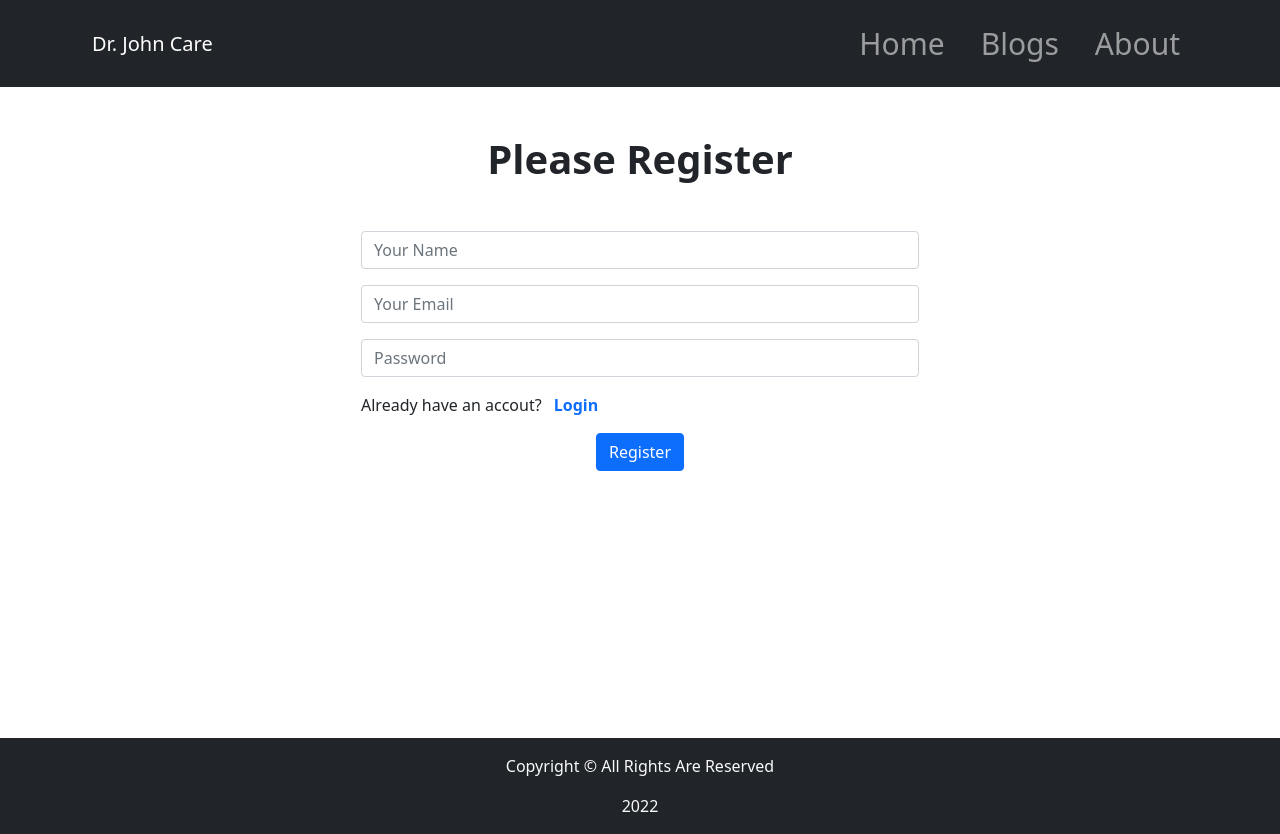
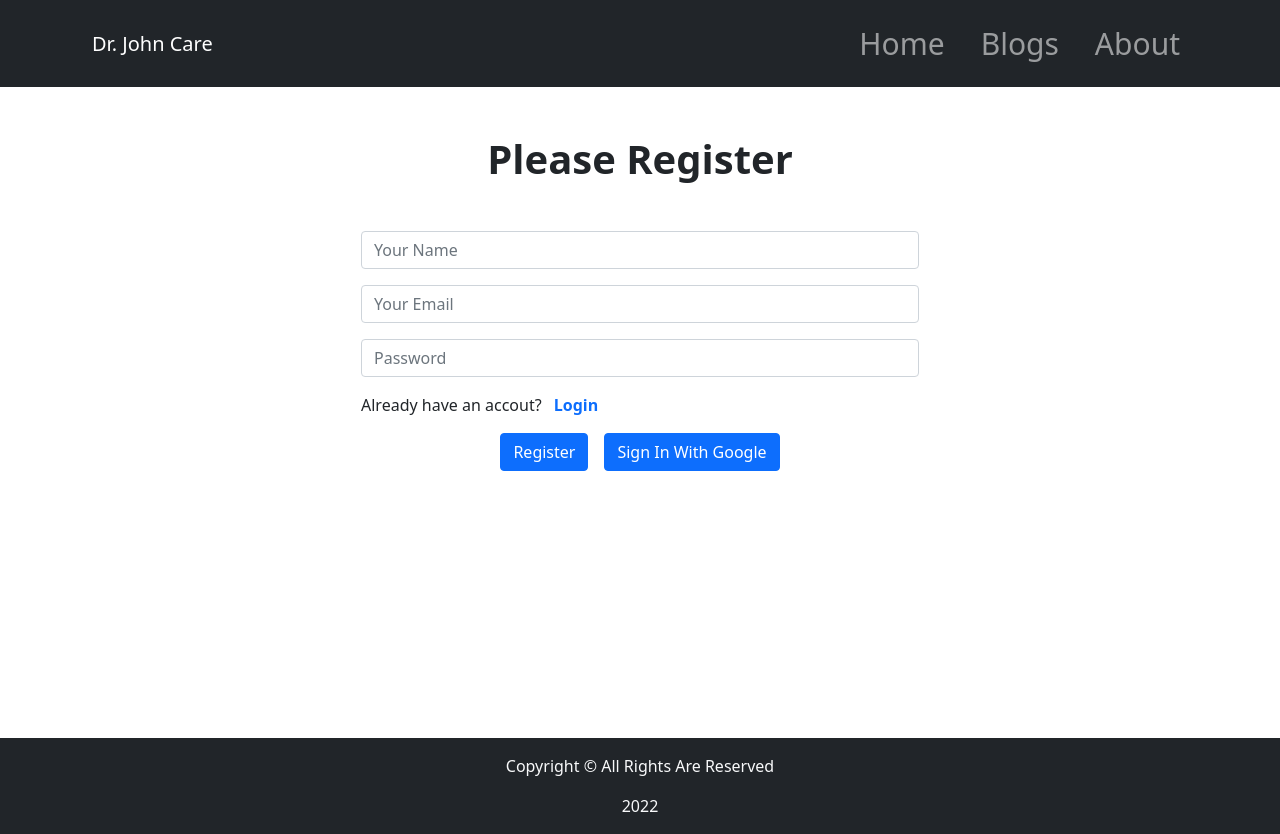
Before and after one commit to coderrakibul/assignment-10, a React (Create React App) app: page /register in a window 1280 px wide. Built offline with nearby package versions, Linux system fonts and the light colour scheme.

Commit message:
google sing in added

```diff
--- a/package.json
+++ b/package.json
@@ -7,9 +7,11 @@
     "@testing-library/react": "^13.1.1",
     "@testing-library/user-event": "^13.5.0",
     "bootstrap": "^5.1.3",
+    "firebase": "^9.6.11",
     "react": "^18.0.0",
     "react-bootstrap": "^2.2.3",
     "react-dom": "^18.0.0",
+    "react-firebase-hooks": "^5.0.3",
     "react-router-dom": "^6.3.0",
     "react-scripts": "5.0.1",
     "web-vitals": "^2.1.4"
--- a/src/Register/Register.js
+++ b/src/Register/Register.js
@@ -1,15 +1,24 @@
 import React from 'react';
 import { Button, Form } from 'react-bootstrap';
 import { Link } from 'react-router-dom';
-import './Register.css'
-
-const Register = () => {
+import auth from '../firebase.init';
+import { useSignInWithGoogle } from 'react-firebase-hooks/auth';
+import './Register.css';
 
 
 
+
+const Register = () => {
+    const [signInWithGoogle, user, loading, error] = useSignInWithGoogle(auth);
+
+
+const handleSubmit = (event) => {
+    event.preventDefault();
+}
+
     return (
         <div className='form-container container d-block mt-5 mb-5 align-items-center'>
-            <Form className='register-form'>
+            <Form onSubmit={handleSubmit} className='register-form'>
             <h1 className='text-center mb-5 fw-bold '>Please Register</h1>
                 <Form.Group className="mb-3" controlId="formBasicText">
                     <Form.Control type="text" placeholder="Your Name" />
@@ -27,9 +36,15 @@ const Register = () => {
                 <p>Already have an accout? <Link  className="text-decoration-none fw-bold ms-2" to='/login'>Login</Link> </p>
                 </div>
 
-                <Button className='d-block mx-auto' variant="primary" type="submit">
+                <div className='d-flex justify-content-center'>
+                <Button variant="primary" type="submit" className='me-2'>
                     Register
                 </Button>
+
+                <Button onClick={() => signInWithGoogle()} variant="primary" type="submit" className='ms-2'>
+                    Sign In With Google
+                </Button>
+                </div>
             </Form>
         </div>
     );
--- /dev/null
+++ b/src/firebase.init.js
@@ -0,0 +1,17 @@
+import { initializeApp } from "firebase/app";
+import { getAuth } from "firebase/auth";
+
+
+const firebaseConfig = {
+    apiKey: "AIzaSyArNKkMrJop9ViTzkdZOpSoxCkd6_-7bj0",
+    authDomain: "medi-care-f0674.firebaseapp.com",
+    projectId: "medi-care-f0674",
+    storageBucket: "medi-care-f0674.appspot.com",
+    messagingSenderId: "22605978360",
+    appId: "1:22605978360:web:05a7f99f70bc99f9fb390d"
+};
+
+const app = initializeApp(firebaseConfig);
+const auth = getAuth(app);
+
+export default auth
```
Also changed, not shown: 1 other file (tests, documents, lock files or other folders).
